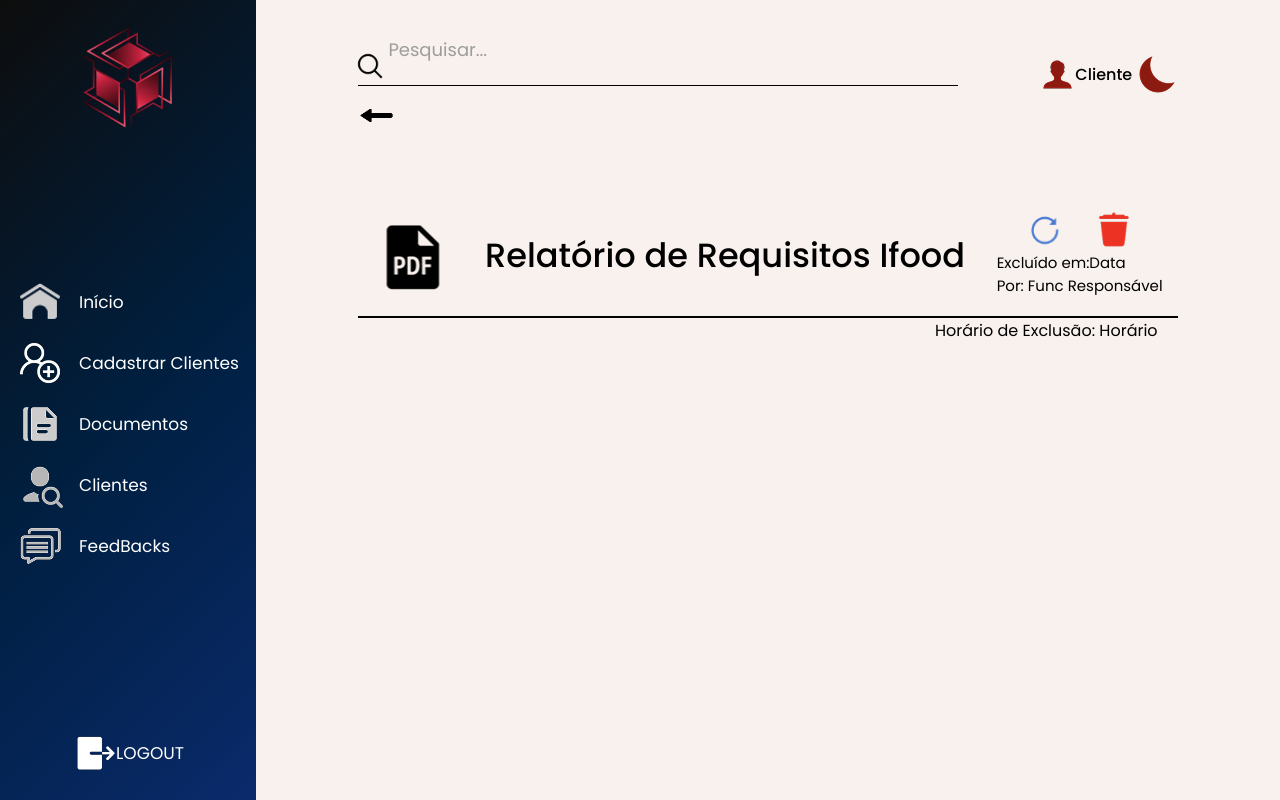
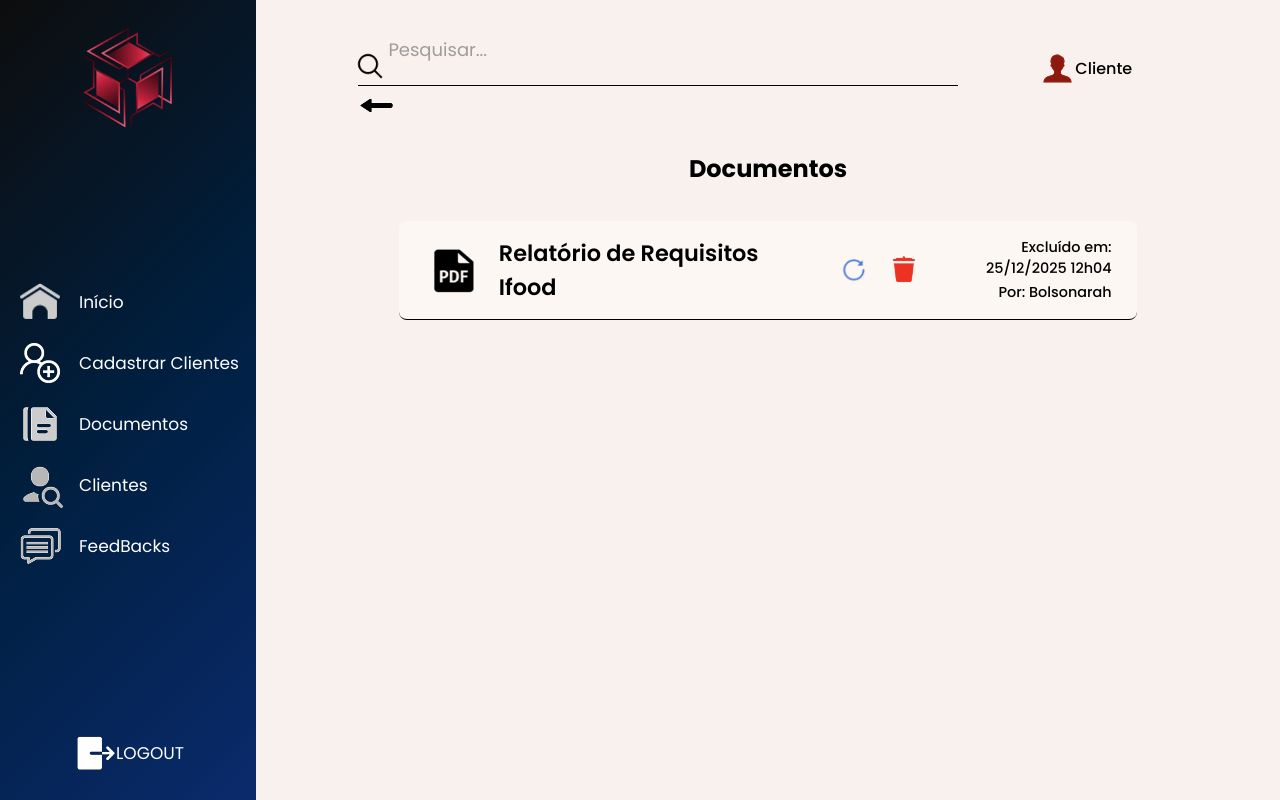
Before and after one commit to br-inaciog/AlphaTech-Project, a React (Vite) app in the folder FrontEnd/CollabTechFile/: page /Lixeira in a window 1280 px wide. Built offline with nearby package versions, Linux system fonts and the light colour scheme.

Commit message:
feat: subindo telas arrumadas.

```diff
--- a/FrontEnd/CollabTechFile/src/componentes/cabecalho/Cabecalho.jsx
+++ b/FrontEnd/CollabTechFile/src/componentes/cabecalho/Cabecalho.jsx
@@ -2,7 +2,7 @@ import "./Cabecalho.css"
 
 import Lupa from "../../assets/img/Lupa.png"
 import User from "../../assets/img/User.png"
-import Lua from "../../assets/img/Lua.png"
+
 import Seta from "../../assets/img/Seta.png"
 import { Link } from "react-router"
 
@@ -21,7 +21,7 @@ export default function cabecalho() {
                         <img src={User} alt="Usuário Img" />
                         <p>Cliente</p>
                     </div>
-                    <img src={Lua} alt="Lua modo claro" />
+
                 </div>
 
             </nav>
--- a/FrontEnd/CollabTechFile/src/pages/Inicio/Inicio.jsx
+++ b/FrontEnd/CollabTechFile/src/pages/Inicio/Inicio.jsx
@@ -2,7 +2,6 @@ import './Inicio.css';
 import MenuLateral from '../../componentes/menuLateral/MenuLateral';
 import Arquivo from '../../assets/img/Upload.svg';
 import Usuario from '../../assets/img/User.png';
-import Lua from '../../assets/img/Lua.png';
 import arquivo from '../../assets/img/Arquivo.png';
 import Escaner from '../../assets/img/Escaner.png';
 import Anexar from '../../assets/img/Upload.svg'
@@ -19,7 +18,7 @@ export default function Inicio() {
                             <img src={Usuario} alt="" />
                             Funcionário
                             <span className="iconMoon"></span>
-                            <img src={Lua} alt="" />
+
                         </div>
                     </div>
                     <div className="statusDocumentos">
--- a/FrontEnd/CollabTechFile/src/pages/cadastro/Cadastro.jsx
+++ b/FrontEnd/CollabTechFile/src/pages/cadastro/Cadastro.jsx
@@ -1,7 +1,7 @@
 import MenuLateral from "../../componentes/menuLateral/MenuLateral";
 import "./Cadastro.css";
 import user from "../../assets/img/user.png"
-import Lua from "../../assets/img/Lua.png"
+
 import Left from "../../assets/img/Voltar.svg"
 
 
@@ -15,7 +15,7 @@ export default function CadastroCliente() {
               <div className="usuario">
                  <img src={user} alt="user" />
                 <p>Funcionário</p>
-                 <img src={Lua} alt="Lua" />
+
               </div>
             </header>
         <section className="areaTrabalho">
--- a/FrontEnd/CollabTechFile/src/pages/cadastroEmpresa/CadastroEmpresa.jsx
+++ b/FrontEnd/CollabTechFile/src/pages/cadastroEmpresa/CadastroEmpresa.jsx
@@ -1,7 +1,6 @@
 import MenuLateral from "../../componentes/menuLateral/MenuLateral";
 import "./CadastroEmpresa.css";
 import user from "../../assets/img/user.png"
-import Lua from "../../assets/img/Lua.png"
 import Left from "../../assets/img/Voltar.svg"
 
 
@@ -15,7 +14,7 @@ export default function CadastroEmpresa() {
               <div className="usuario">
                  <img src={user} alt="user" />
                 <p>Admin</p>
-                 <img src={Lua} alt="Lua" />
+
               </div>
             </header>
         <section className="areaTrabalho">
--- a/FrontEnd/CollabTechFile/src/pages/cadastroFuncionario/CadastroFuncionario.jsx
+++ b/FrontEnd/CollabTechFile/src/pages/cadastroFuncionario/CadastroFuncionario.jsx
@@ -1,7 +1,6 @@
 import MenuLateral from "../../componentes/menuLateral/MenuLateral";
 import "./CadastroFuncionario.css";
 import user from "../../assets/img/user.png"
-import Lua from "../../assets/img/Lua.png"
 import Left from "../../assets/img/Voltar.svg"
 
 
@@ -15,7 +14,7 @@ export default function CadastroFuncionario() {
               <div className="usuario">
                  <img src={user} alt="user" />
                 <p>Admin</p>
-                 <img src={Lua} alt="Lua" />
+
               </div>
             </header>
         <section className="areaTrabalho">
--- a/FrontEnd/CollabTechFile/src/pages/listagemDoc/listagemDoc.jsx
+++ b/FrontEnd/CollabTechFile/src/pages/listagemDoc/listagemDoc.jsx
@@ -45,12 +45,12 @@ export default function ListagemDoc() {
 
                             <div className="cardAcoes">
                                 <div className="infAcoes">
-                                    <img src={Excluir} alt="Caneta Editar" />
+                                    <img src={Editar} alt="Caneta Editar" />
                                     <p>Editar</p>
                                 </div>
 
                                 <div className="infAcoes">
-                                    <img src={Editar} alt="Lixeira" />
+                                    <img src={Excluir} alt="Lixeira" />
                                     <p>Lixeira</p>
                                 </div>
                             </div>
--- a/FrontEnd/CollabTechFile/src/pages/lixeira/Lixeira.css
+++ b/FrontEnd/CollabTechFile/src/pages/lixeira/Lixeira.css
@@ -1,30 +1,89 @@
+.cardInf {
+  display: flex;
+  flex-direction: column;
+  gap: 20px;
+  width: 90%;
+  margin: 0 auto;
+}
+
+.cardDocumento {
+  display: flex;
+  align-items: center; /* centraliza verticalmente */
+  justify-content: space-between; /* separa os lados */
+  background-color: #fdf7f3;
+  border-bottom: 1px solid #000;
+  padding: 15px 25px;
+  border-radius: 8px;
+}
+
+/* --- Ícone e título --- */
+.cardInformacoesLixeira {
+  display: flex;
+  align-items: center;
+  gap: 15px;
+}
+
+.cardInformacoesLixeira img {
+  height: 60px;
+  width: 60px;
+}
+
+.cardInformacoesLixeira p {
+  font-size: 1.4rem;
+  font-weight: 600;
+  margin: 0;
+}
+
+/* --- Ações (ícones + texto da direita) --- */
+.cardAcoesLixeira {
+  display: flex;
+  align-items: center;
+  justify-content: flex-end;
+  gap: 30px;
+  width: 40%;
+}
+
+/* --- Ícones de ação --- */
 .lixeiraExcluir {
-    display: flex;
-    justify-content: space-evenly;
-    width: 100%;
+  display: flex;
+  align-items: center;
+  gap: 20px;
 }
 
 .lixeiraExcluir img {
-    width: 40px;
-    height: 40px;
-    padding-bottom: 1%;
+  width: 30px;
+  height: 30px;
+  cursor: pointer;
+  transition: transform 0.2s ease, filter 0.2s ease;
 }
 
-.cardAcoesLixeira p {
-    font-size: 15px;
+.lixeiraExcluir img:hover {
+  transform: scale(1.1);
 }
 
-.cardInformacoesLixeira {
-    display: flex;
-    align-items: center;
+.lixeiraExcluir img[alt="Excluir"]:hover {
+  filter: brightness(0.7) saturate(2);
 }
 
-.cardInformacoesLixeira p {
-    font-size: 2.1rem;
-    font-weight: 500;
+.lixeiraExcluir img[alt="Restaurar"]:hover {
+  filter: brightness(0.8) saturate(2);
+}
+
+/* --- Informações de data/hora --- */
+.info {
+  display: flex;
+  flex-direction: column;
+  align-items: flex-end;
+  text-align: right;
+  font-size: 0.9rem;
+  font-weight: 500;
+  color: #000;
 }
 
 .infHorarioCard {
-    text-align: end;
-    margin-right: 20px;
+  margin-bottom: 3px;
 }
+
+.doc{
+    text-align: center;
+}
--- a/FrontEnd/CollabTechFile/src/pages/lixeira/Lixeira.jsx
+++ b/FrontEnd/CollabTechFile/src/pages/lixeira/Lixeira.jsx
@@ -8,16 +8,17 @@ import Excluir from "../../assets/img/Delete.png"
 
 export default function Lixeira() {
     return (
-        <div className="containerGeral'">
+        <div className="containerGeral">
             <MenuLateral />
             <main className="conteudoPrincipal">
                 <section className="areaTrabalho">
                     <Cabecalho />
+                    <h1 className="doc">Documentos</h1>
 
                     <div className="cardInf">
                         <div className="cardDocumento">
-                            <img src={Pdf} alt="Icone de Pdf" />
                             <div className="cardInformacoesLixeira">
+                                <img src={Pdf} alt="Icone de Pdf" />
                                 <p>Relatório de Requisitos Ifood</p>
                             </div>
 
@@ -26,11 +27,15 @@ export default function Lixeira() {
                                     <img src={Restaurar} alt="Restaurar" />
                                     <img src={Excluir} alt="Excluir" />
                                 </div>
-                                <p>Excluído em:<span>Data</span></p>
-                                <p>Por: <span>Func Responsável</span></p>
+
+                                <div className="info">
+                                    <p className="infHorarioCard">
+                                        Excluído em: <span>25/12/2025</span> <span>12h04</span>
+                                    </p>
+                                    <p>Por: <span>Bolsonarah</span></p>
+                                </div>
                             </div>
                         </div>
-                        <p className="infHorarioCard">Horário de Exclusão: <span>Horário</span></p>
                     </div>
                 </section>
             </main>
```
